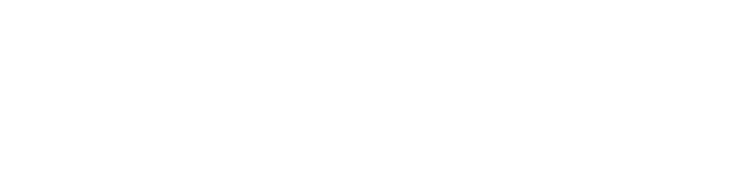
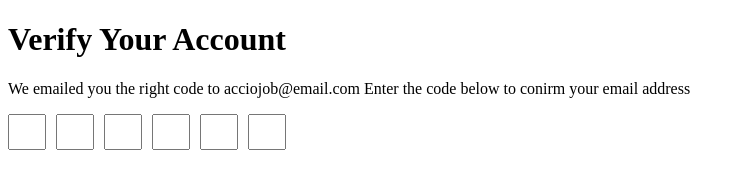
Before and after one commit to acciojob/OTP-Bharti025, a website: page main.html in a window 1280 px wide. Shown: the whole page, without its empty margins (0-745 px from the left). Drawn offline with Linux system fonts and the light colour scheme.

Commit message:
created a submission

```diff
--- a/main.html
+++ b/main.html
@@ -7,7 +7,18 @@
 </head>
 
 <body>
-	<!-- the entire body must be written by student -->
+<h1 id="verification_heading">Verify Your Account</h1>
+	<p id="verification_subtext">We emailed you the
+	right code to acciojob@email.com  Enter the code
+	below to conirm your email address</p>
+	<div class="code-container">
+	<input type="text" maxlength='1'  class="code"/>
+	<input type="text" maxlength='1' class="code"/>
+	<input type="text"  maxlength='1' class="code"/>
+	<input type="text" maxlength='1' class="code"/>
+	<input type="text" maxlength='1' class="code"/>
+    <input type="text" maxlength='1' class="code"/>
+	</div>
     <script type="text/javascript" src="./script.js">
 </script>
 
--- a/script.js
+++ b/script.js
@@ -1 +1,19 @@
 //your JS code here. If required.
+let digit=document.querySelectorAll(".code");
+digit.forEach((input,index)=>{
+	input.addEventListener('input',(e)=>{
+		const value=e.target.value;
+	if(index<digit.length-1){
+		digit[index+1].focus();
+	};
+});
+})
+
+digit.forEach((input,index)=>{
+	input.addEventListener('keydown',(e)=>{
+	if(e.key=="Backspace" && index>0){
+		e.target.value="";
+		digit[index-1].focus();
+	};
+});
+})
--- a/styles.css
+++ b/styles.css
@@ -1 +1,10 @@
 /*  your css code here. If applicable */
+.code-container{
+	display:flex;
+	gap:10px;
+}
+
+.code{
+	height:30px;
+	width:30px;
+}
```
